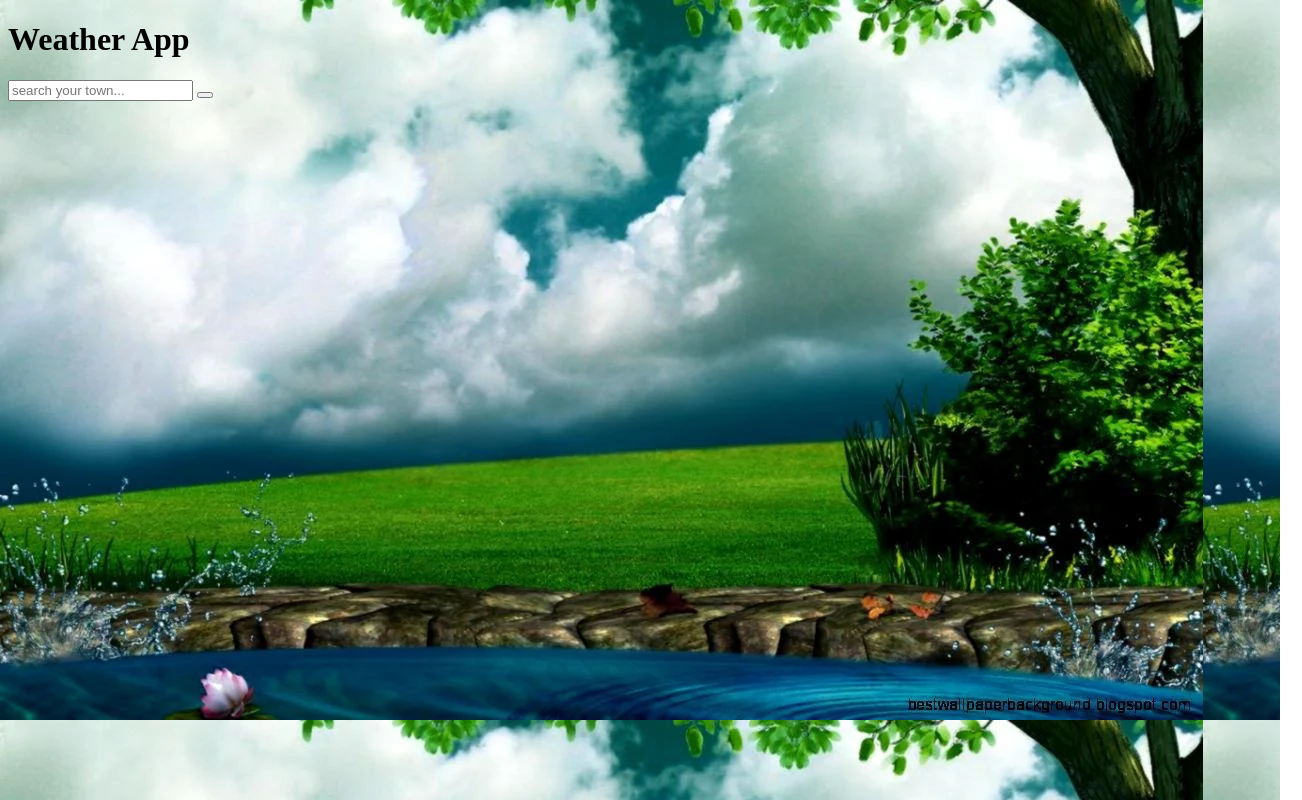
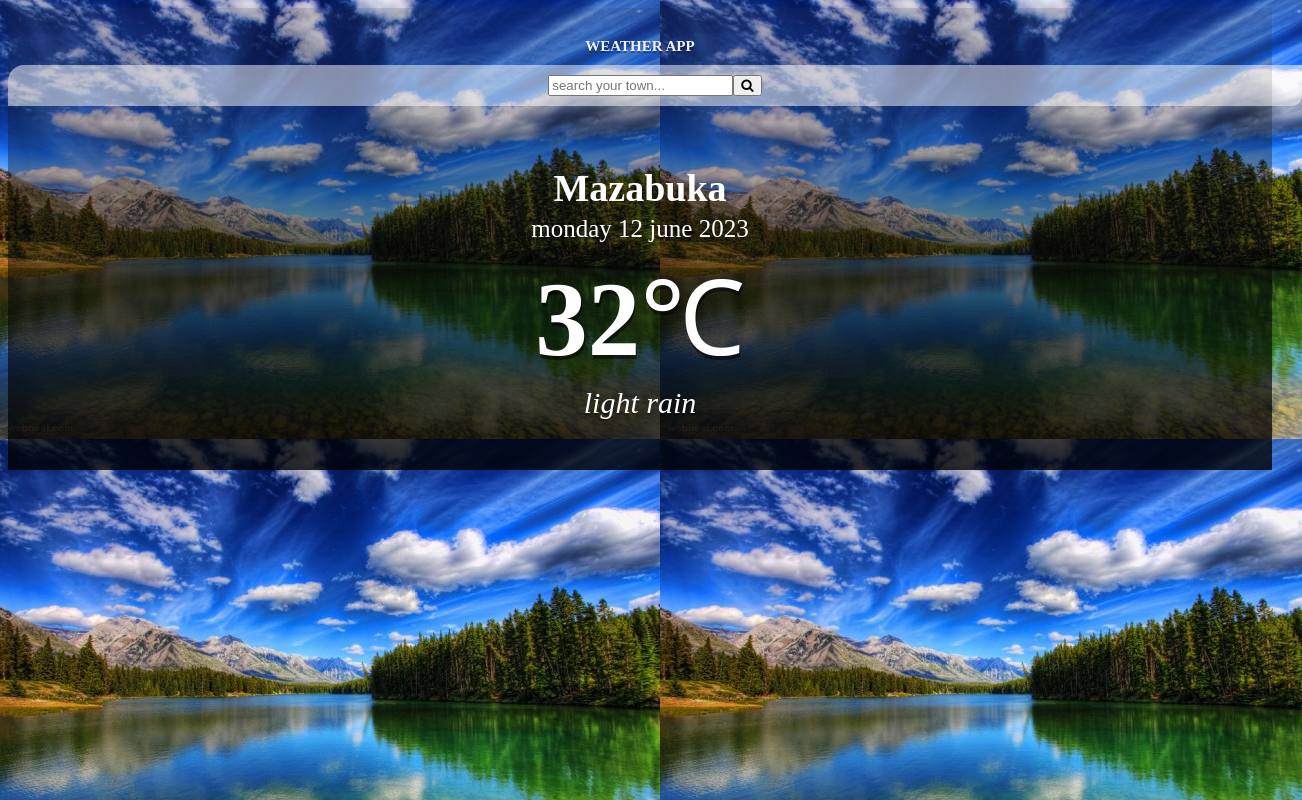
Before and after one commit to kamwengo/Weather-focus, a plain HTML site: page index.html in a window 1280 px wide. Shown: the whole page, 1302 px wide, since content can reach past the window. Drawn offline with Linux system fonts and the light colour scheme.

Commit message:
interface

```diff
--- a/index.html
+++ b/index.html
@@ -4,19 +4,63 @@
     <meta charset="UTF-8">
     <meta http-equiv="X-UA-Compatible" content="IE=edge">
     <meta name="viewport" content="width=device-width, initial-scale=1.0">
-    <title>Weather App | Home</title>
+    <title>PLP Weather App | Home</title>
     <link rel="stylesheet" href="style.css">
-    <link rel="stylesheet" href="https://cdnjs.cloudflare.com/ajax/libs/font-awesome/6.4.0/css/fontawesome.min.css">
+    <link rel="stylesheet" href="https://cdnjs.cloudflare.com/ajax/libs/font-awesome/4.7.0/css/font-awesome.min.css">
     <link rel="preconnect" href="https://fonts.gstatic.com/" crossorigin>
-    <link href="https://fonts.googleapis.com/css2?family=Montserrat:wght@100&family=Mulish:wght@200&family=Open+Sans:wght@300&display=swap">
+    <link rel="stylesheet" href="https://fonts.googleapis.com/css2?family=Poppins:wght@400;500&display=swap">
 
 </head>
-  <body>
-        <div class ww>
+<body>
+        <div class="Jay">
             <h1>Weather App</h1>
             <header>
-            <input type="text" class="search-box" placeholder="search your town...">
-            <button class="search-button"></button>
+                <input type="text" class="search-box" placeholder="search your town...">
+                <button class="search-button"><i class="fa fa-search"></i></button>
+            </header>
+            <main>
+    <section class="location">
+        <div class="town">Mazabuka</div>
+        <div class="date">monday 12 june 2023</div>
+    </section>
+        <div class="current">
+            <div class="temp">32<span>℃</span></div>
+            <div class="weather">light rain</div>
+             </div>
+            </main>
         </div>
-  </body>
+</body>
 </html>
+
+<!--
+<html lang="en">
+    <head>
+        <meta charset="UTF-8">
+        <meta http-equiv="X-UA-Compatible" content="IE=edge">
+        <meta name="viewport" content="width=device-width, initial-scale=1.0">
+        <title>PLP Weather App | Home</title>
+        <link rel="stylesheet" href="style.css">
+        <link rel="stylesheet" href="https://cdnjs.cloudflare.com/ajax/libs/font-awesome/4.7.0/css/font-awesome.min.css">
+        <link rel="preconnect" href="https://fonts.gstatic.com/" crossorigin>
+        <link rel="stylesheet" href="https://fonts.googleapis.com/css2?family=Poppins:wght@400;500&display=swap">
+    </head>
+    <body>
+        <div class="app">
+            <h1>Weather App</h1>
+            <header>
+                <input type="text" class="search-box" placeholder="Search for your city...">
+                <button class="search-button"><i class="fa fa-search"></i></button>
+            </header>
+            <main>
+                <section class="location">
+                    <div class="city">Abuja</div>
+                    <div class="date">Wednesday 7 June 2023</div>
+                </section>
+                <div class="current">
+                    <div class="temp">32<span>℃</span></div>
+                    <div class="weather">light rain</div>
+                </div>
+            </main>
+        </div>
+    </body>
+</html>
--- a/style.css
+++ b/style.css
@@ -1,14 +1,93 @@
 html{
-    background-image: url(./weather/w3.webp);
-    background-image:no-repeat;
+    background-image: url(./weather/jk.jpg);
+    background-image:repeat;
     background-image:cover;
-    background-image:"Poppins";
+    background-image:"Poppins" sans-serif;
 }
-.ww{
+.Jay{
     display:flex;
     flex-direction:column;
-    min-height:100px;
-    width: 100px;
-    background-image:linear-gradient(to bottom,rgba(56, 52, 52, 0.15),rgba(15, 224, 25, 0.8));
+    min-height:100%;
+    width: 100%;
+    background-image:linear-gradient(to bottom,rgba(56, 52, 52, 0.15),rgba(0,0,0,0.8));
+}
 
+h1{
+    text-align: center;
+    font-size: 15px;
+    text-transform: uppercase;
+    padding-top: 20px;
+    color: #f3f3f3fd;
+    text-shadow: 0px 2px rgba(0, 0, 0, 0.3);
 }
+header{
+    display: flex;
+    justify-content: center;
+    align-items: center;
+    padding:20px 15px 15px;
+    margin-bottom: 35px;
+}
+header{
+    width: 100%;
+    max-width: 280%;
+    padding: 10px 15px;
+    border:none;
+    outline:none;
+    border-radius: 16px 0px 10px 0px;
+    background-color: rgba(255, 255, 255, 0.5);
+    color: #313131;
+    font-size: 15px;
+    font-weight: 300;
+    transition: 0.3 ease-out;
+}
+
+header input:focus{
+    background-color: rgba(255, 255, 255, 1);
+}
+main{
+    display: flex;
+    flex-direction: column;
+    align-items: center;
+    text-align: center;
+    padding: 25px 25px 50px;
+}
+.location .town{
+    color:white;
+    font-size: 38px;
+    font-weight: 600;
+    margin-bottom: 5px;
+}
+.location .date{
+    color: white;
+    font-size: 25px;
+}
+
+.current .temp{
+    color: #ffff;
+    font-size: 105px;
+    font-weight: 900;
+    text-shadow: 1px 4px rgba(0, 0, 0, 0.5);
+}
+.current .temp span{
+    font-weight: 500;
+}
+.current .weather{
+    color: #ffff;
+    font-size: 30px;
+    text-shadow: 0px 2px rgba(0, 0, 0, 0.3);
+    font-style: italic ;
+}
+
+
+/*
+.container: before {
+    background: url(jk.jpg) center/cover no-repeat;
+    height:100%;
+    content: '';
+    position: absolute;
+    background: url(splash..webp)center/cover no-repeat;
+    width: 100%;
+    height: 100%;
+    mix-blend-mode: screen;
+}
+ */
```
Also changed, not shown: weather/jk.jpg (added), weather/splash.webp (added), 1 other file.
